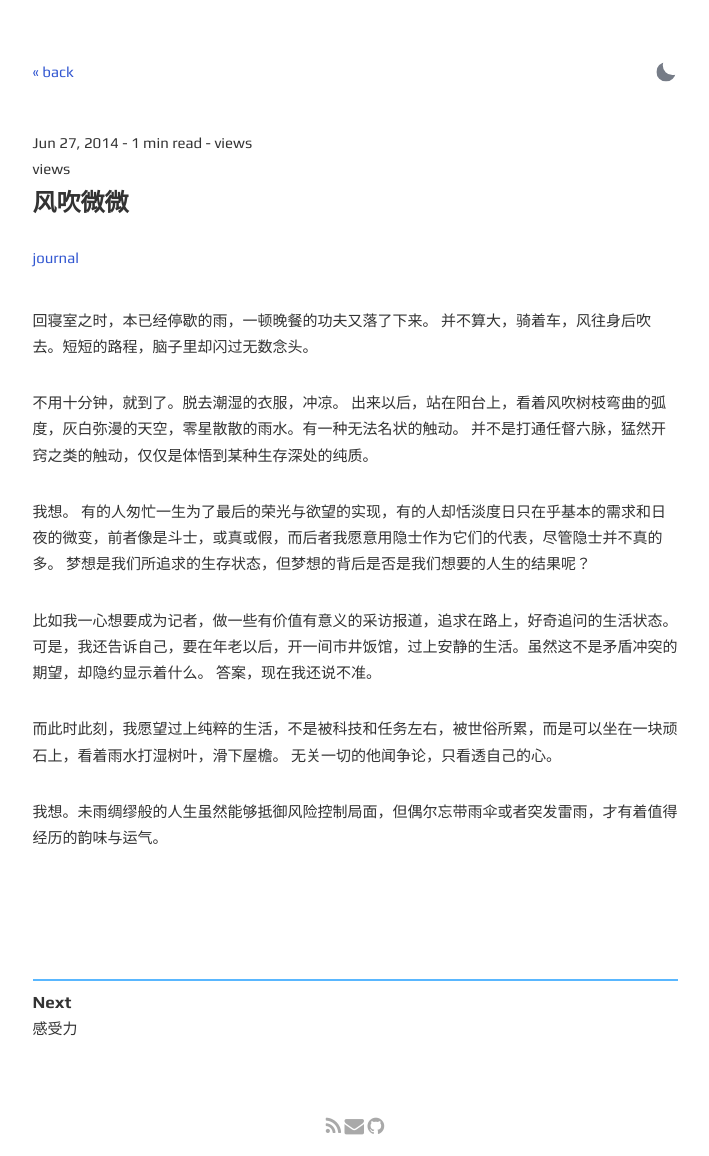
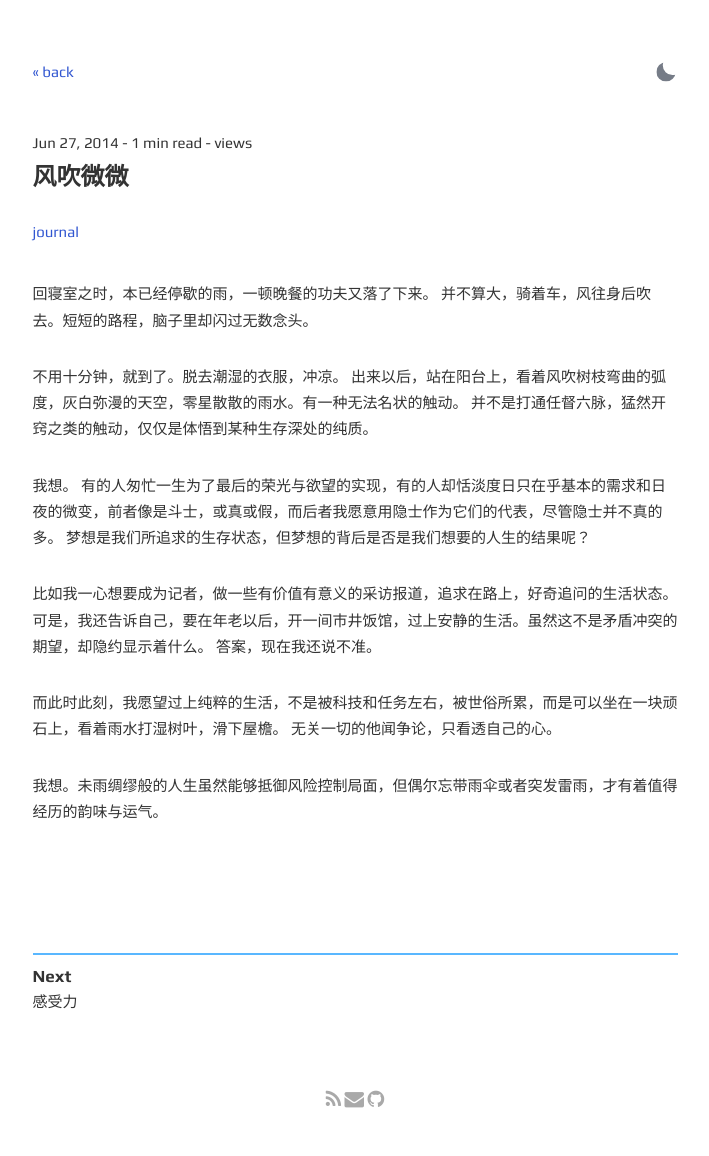
Before and after one commit to codyb1ue/codyb1ue.github.io, a Jekyll site: the page built from _posts/2014-06-27-breeze.md, in a window 1280 px wide. Shown: the whole page, without its empty margins (285-994 px from the left). Built offline with Jekyll 4.4.1, drawn with Linux system fonts in a browser that asks for light colours; comment, search, counter and statistics services are not loaded; after the commit the page ends 1130 px from its top, so only the background shows below that.

Commit message:
Update post.html

```diff
--- a/_layouts/post.html
+++ b/_layouts/post.html
@@ -12,11 +12,9 @@
   </div>
   {% assign minute=content | number_of_words | divided_by: 265 | plus: 1 %}
   <time datetime="{{ page.date | date_to_xmlschema }}">{{ page.date | date: "%b %-d, %Y" }} -
-    {% if page.minute %} {{ page.minute }} {% else %} {{ minute }} {% endif %}min read - <span id="busuanzi_value_page_pv"></span> views</time>
+    {% if page.minute %} {{ page.minute }} {% else %} {{ minute }} {% endif %}min read - <span id="busuanzi_container_page_pv"><span id="busuanzi_value_page_pv"></span> views</span></time>
+
 <script async src="//busuanzi.ibruce.info/busuanzi/2.3/busuanzi.pure.mini.js"></script>
-  <span id="busuanzi_container_page_pv">
-    <span id="busuanzi_value_page_pv"></span> views
-  </span>
 
   <h1 class="title">{{ page.title }}</h1>
   <span class="meta">
```
